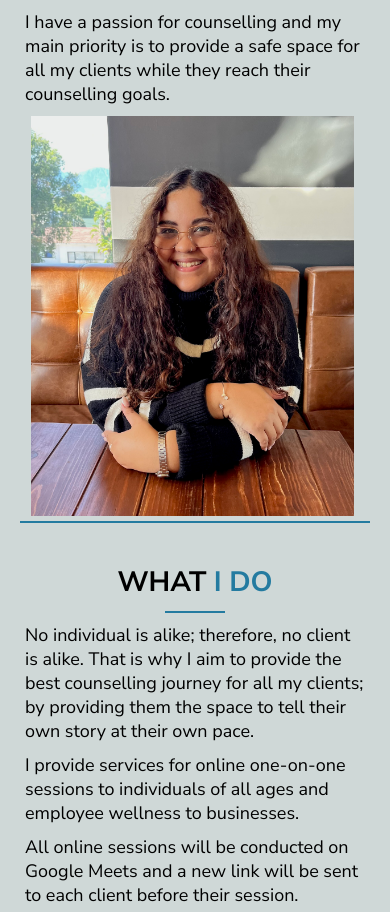
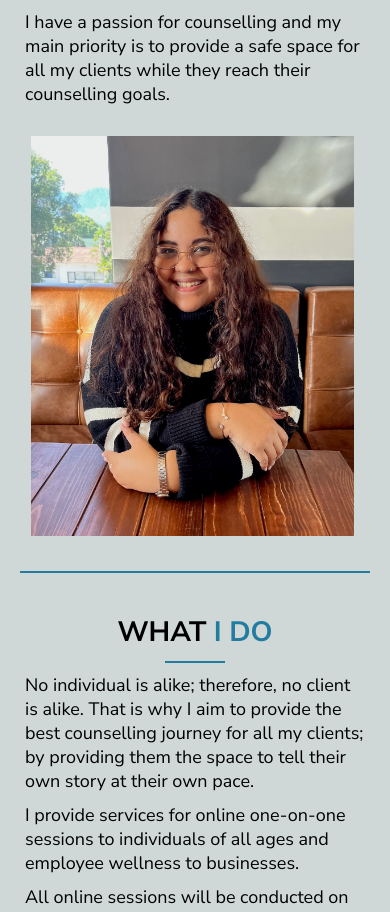
Before and after one commit to darrenpatricknelson/AniqaJohnson, a React (Create React App) app: page / in a window 390 px wide. Shown: the part 1409-2321 px from the top of the page. Built offline with nearby package versions, Linux system fonts and the light colour scheme.

Commit message:
UPDATE: Image spacing on mobile devices

```diff
--- a/src/components/Details.css
+++ b/src/components/Details.css
@@ -92,6 +92,11 @@
     margin-bottom: 20px;
   }
 
+  /* Cover image */
+  .cover-img-container {
+    margin: 30px auto;
+  }
+
   /* headings */
   .secondary-heading {
     text-align: center;
```
